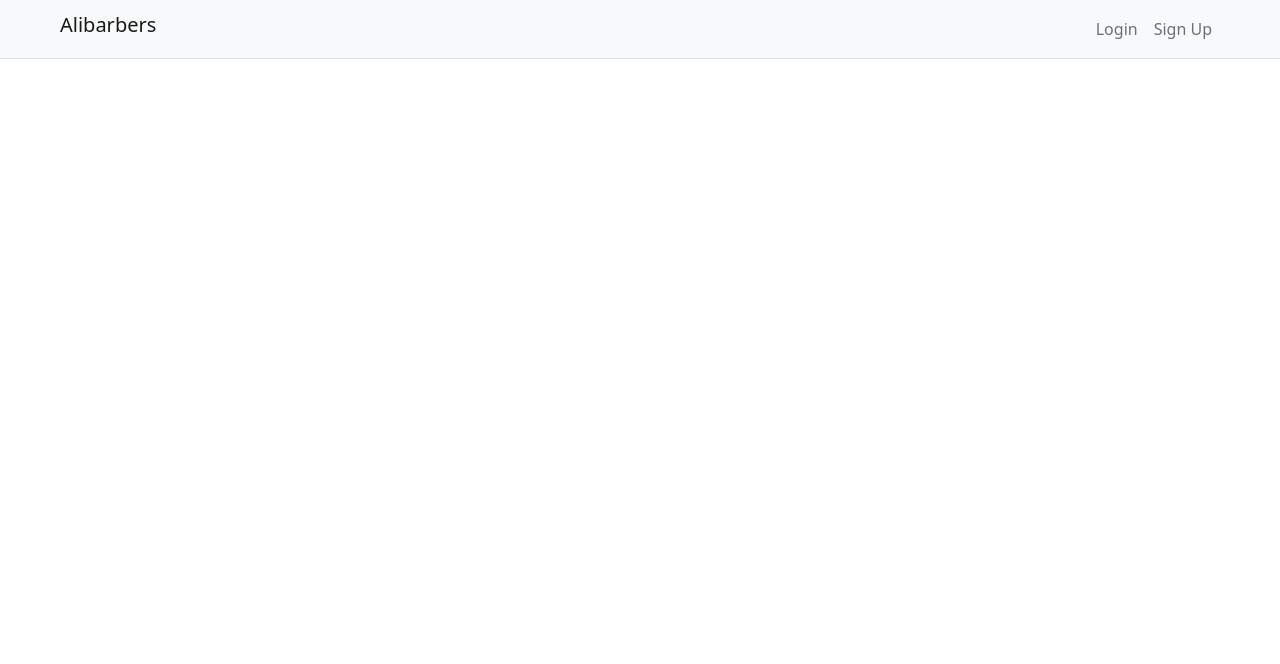
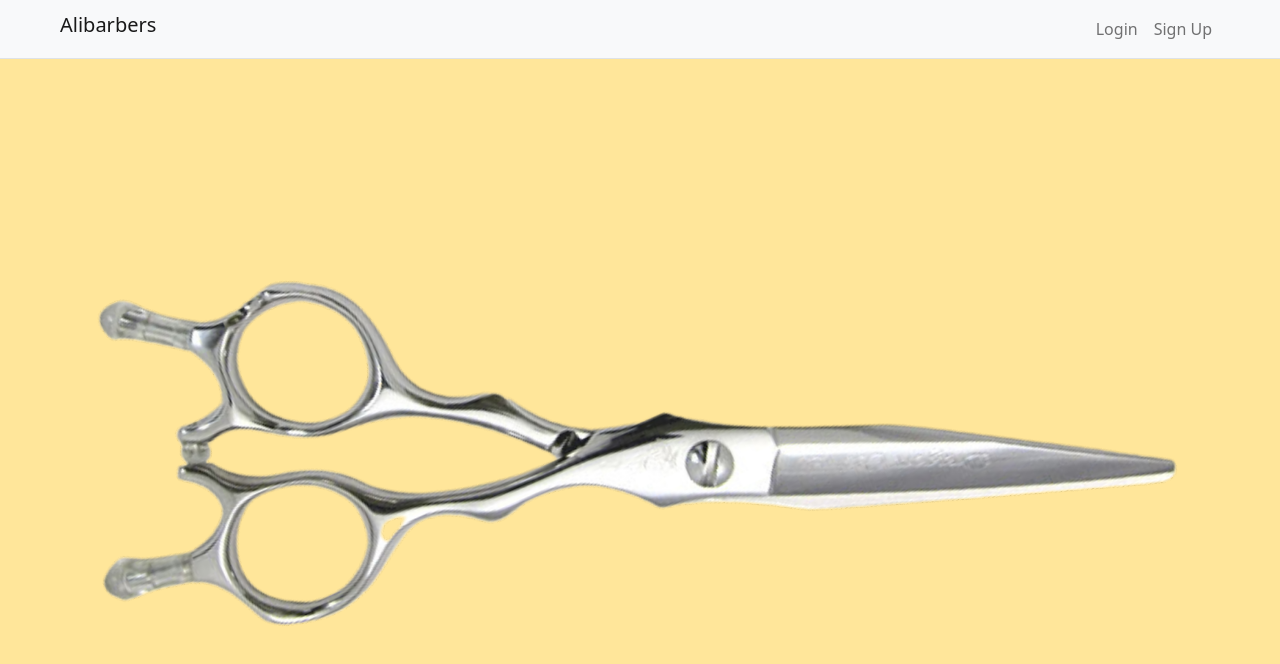
Before and after one commit to ZhiAnYuen/Alibarbers, a Vue app: page /login in a window 1280 px wide. Shown: the top 664 px of the page. Built offline with nearby package versions, Linux system fonts and the light colour scheme.

Commit message:
Add LoginView

```diff
--- /dev/null
+++ b/src/components/LoginBody.vue
@@ -0,0 +1,28 @@
+<template>
+  <div id="login-body" class="container-fluid vh-100"></div>
+</template>
+
+<script>
+export default {
+  name: "LoginBody",
+};
+</script>
+
+<style scoped>
+* {
+  background-color: #ffe69a;
+}
+
+#login-body {
+  background-image: url("../assets/scissor.png");
+  background-repeat: no-repeat;
+  background-position: center;
+  background-size: 1100px;
+}
+
+/* .bg-image {
+  background-image: url("../assets/scissor.png");
+  background-repeat: no-repeat;
+  background-position: center;
+} */
+</style>
--- a/src/views/LoginView.vue
+++ b/src/views/LoginView.vue
@@ -1,15 +1,18 @@
 <template>
   <main>
     <HomeHeader />
+    <LoginBody />
   </main>
 </template>
 
 <script>
 import HomeHeader from "../components/HomeHeader.vue";
+import LoginBody from "../components/LoginBody.vue";
 
 export default {
   components: {
     HomeHeader,
+    LoginBody,
   },
 };
 </script>
```
Also changed, not shown: src/assets/scissor.png (added).
